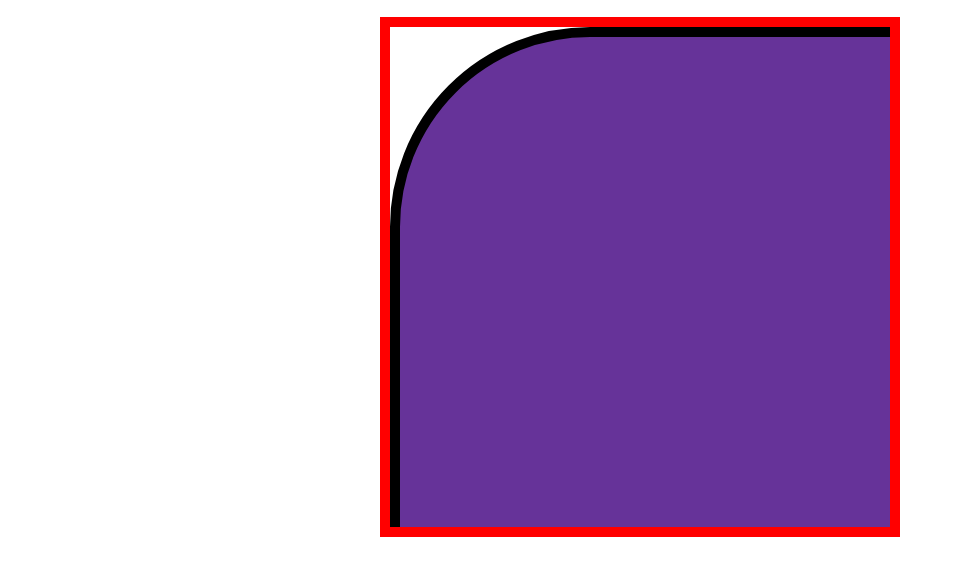
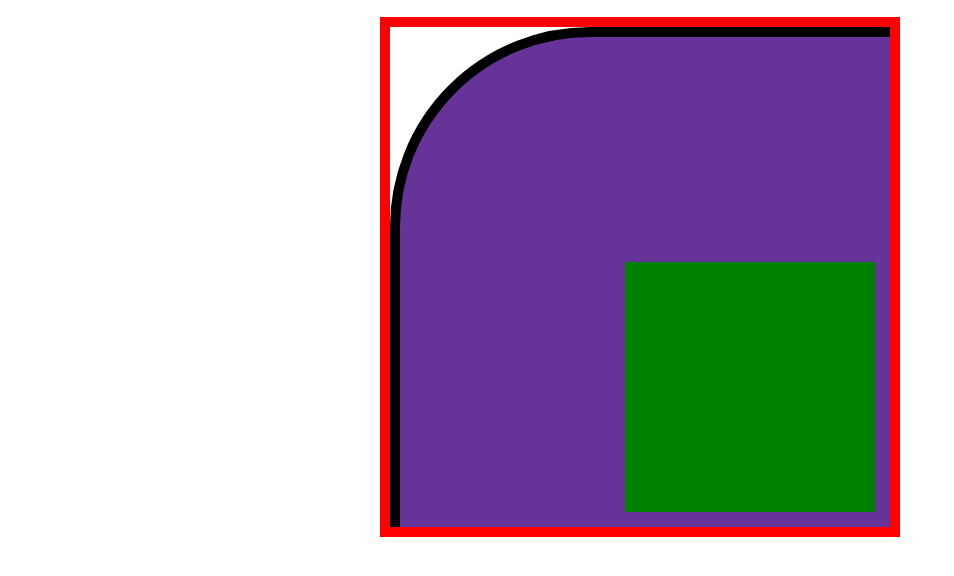
Before and after one commit to donmbelembe/vue-autoscroll, a Vue app: page index.html in a window 1280 px wide. Shown: the part 104-680 px from the top of the page, without its empty margins (0-954 px from the left). Built offline with nearby package versions, Linux system fonts and the light colour scheme; files whose address does not match are found by name.

Commit message:
add a grand child for testing

```diff
--- a/index.html
+++ b/index.html
@@ -26,6 +26,15 @@
       background: rebeccapurple;
       border: 10px solid #000;
       border-radius: 200px;
+      display: flex;
+      justify-content: center;
+      align-items: center;
+    }
+
+    .grand-child {
+      background: green;
+      width: 250px;
+      height: 250px;
     }
   </style>
 </head>
@@ -47,7 +56,7 @@
     <div class="container">
       <div class="parent" v-autoscroll="autoscroll">
         <div class="child">
-
+          <div class="grand-child"></div>
         </div>
       </div>
     </div>
```
